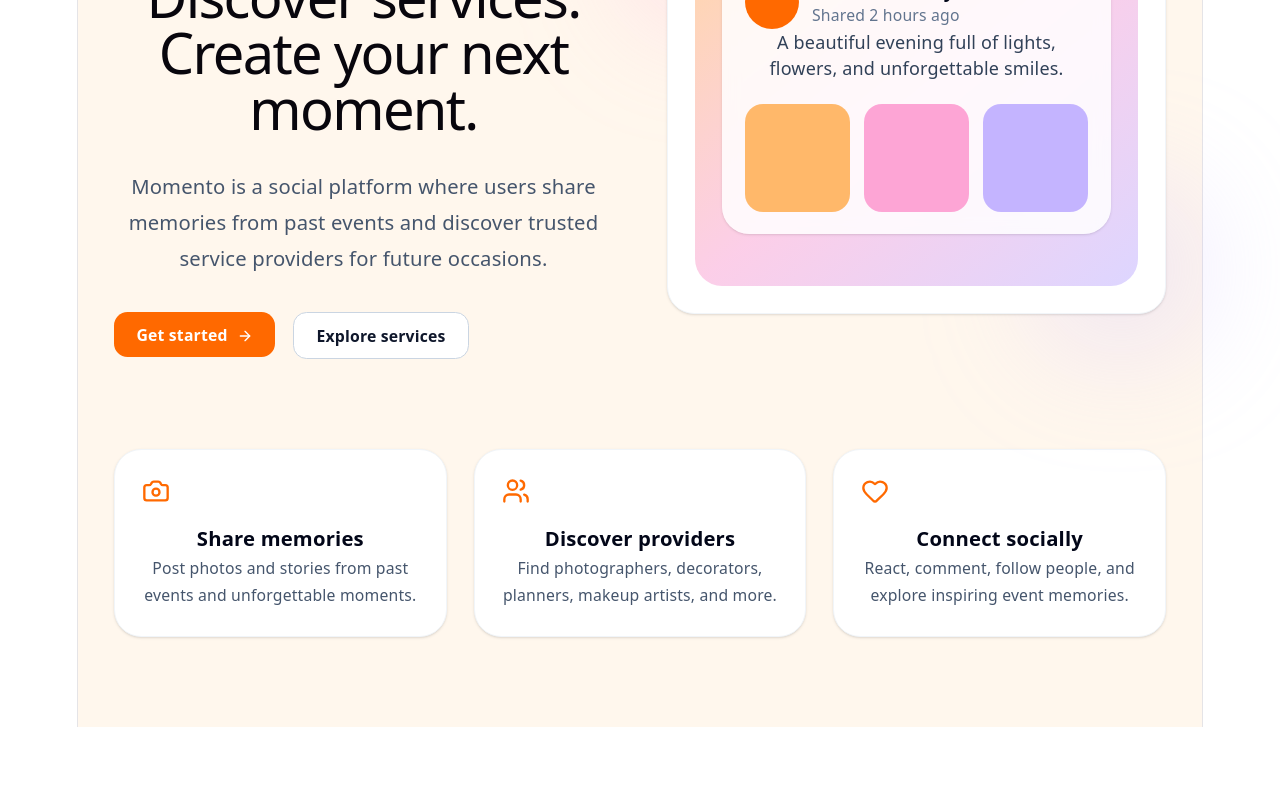
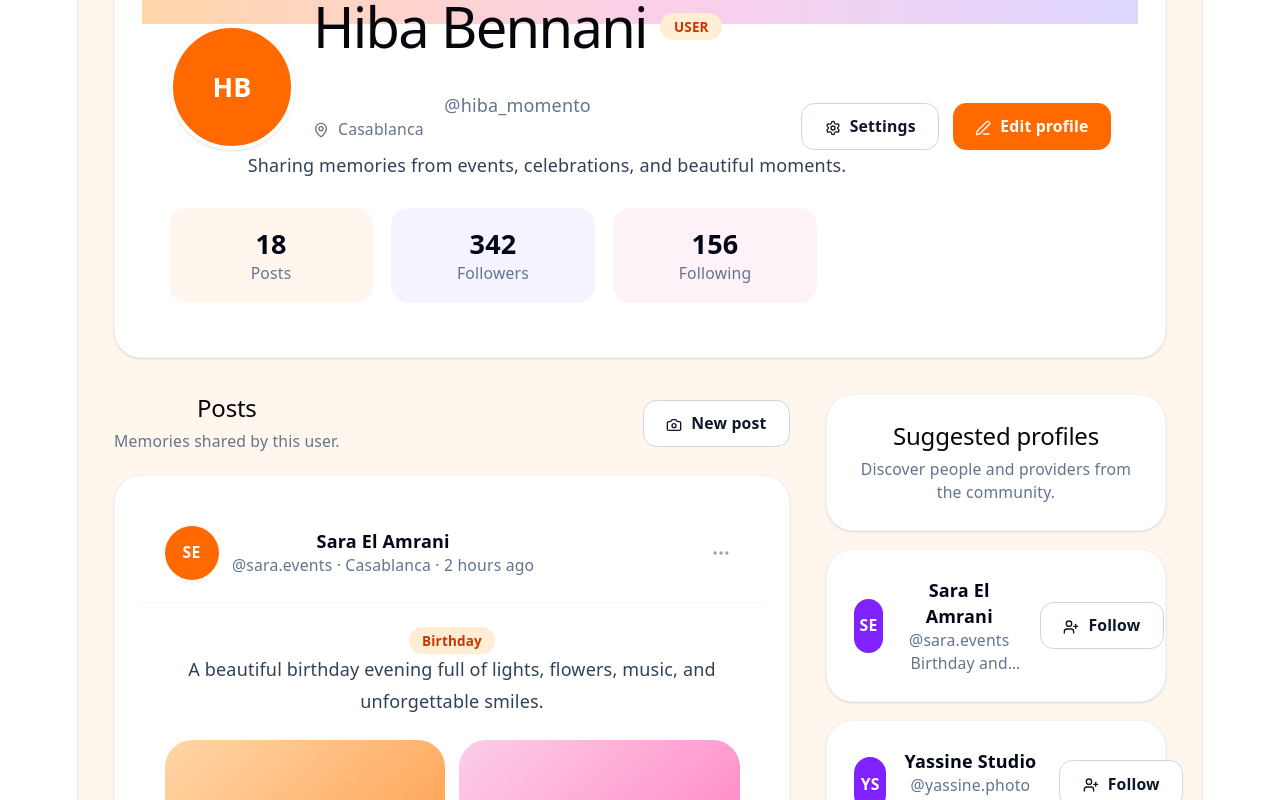
Before and after one commit to HibaWarti/Momento, a React (Vite) app in the folder frontend/: page /profile in a window 1280 px wide. Shown: the part 320-1120 px from the top of the page. Before the commit the page ends 1047 px from the top, so only its background shows below. Built offline with nearby package versions, Linux system fonts and the light colour scheme.

Commit message:
Add profile page and user card component

```diff
--- a/frontend/src/App.tsx
+++ b/frontend/src/App.tsx
@@ -7,6 +7,7 @@ import { ProvidersPage } from './pages/providers/ProvidersPage'
 import { LoginPage } from './pages/auth/LoginPage'
 import { RegisterPage } from './pages/auth/RegisterPage'
 import { FeedPage } from './pages/feed/FeedPage'
+import { ProfilePage } from './pages/profile/ProfilePage'
 
 function App() {
   return (
@@ -20,6 +21,7 @@ function App() {
           <Route path="/login" element={<LoginPage />} />
           <Route path="/register" element={<RegisterPage />} />
           <Route path="/feed" element={<FeedPage />} />
+          <Route path="/profile" element={<ProfilePage />} />
           <Route path="*" element={<HomePage />} />
         </Route>
       </Routes>
--- /dev/null
+++ b/frontend/src/components/users/UserCard.tsx
@@ -0,0 +1,36 @@
+import { UserPlus } from 'lucide-react'
+import { Button } from '../ui/Button'
+import { Card } from '../ui/Card'
+
+type UserCardProps = {
+  user: {
+    id: string
+    name: string
+    username: string
+    avatar: string
+    bio: string
+  }
+}
+
+export function UserCard({ user }: UserCardProps) {
+  return (
+    <Card className="flex items-center justify-between gap-4">
+      <div className="flex items-center gap-3">
+        <div className="flex h-12 w-12 items-center justify-center rounded-full bg-violet-600 text-sm font-bold text-white">
+          {user.avatar}
+        </div>
+
+        <div>
+          <h3 className="font-semibold text-slate-950">{user.name}</h3>
+          <p className="text-sm text-slate-500">@{user.username}</p>
+          <p className="mt-1 line-clamp-1 text-sm text-slate-500">{user.bio}</p>
+        </div>
+      </div>
+
+      <Button variant="outline" className="shrink-0">
+        <UserPlus className="mr-2 inline" size={16} />
+        Follow
+      </Button>
+    </Card>
+  )
+}
--- /dev/null
+++ b/frontend/src/data/mockUsers.ts
@@ -0,0 +1,38 @@
+export const mockCurrentUser = {
+  id: '1',
+  firstName: 'Hiba',
+  lastName: 'Bennani',
+  name: 'Hiba Bennani',
+  username: 'hiba_momento',
+  avatar: 'HB',
+  city: 'Casablanca',
+  bio: 'Sharing memories from events, celebrations, and beautiful moments.',
+  postsCount: 18,
+  followersCount: 342,
+  followingCount: 156,
+  role: 'USER',
+}
+
+export const mockSuggestedUsers = [
+  {
+    id: '2',
+    name: 'Sara El Amrani',
+    username: 'sara.events',
+    avatar: 'SE',
+    bio: 'Birthday and family memories.',
+  },
+  {
+    id: '3',
+    name: 'Yassine Studio',
+    username: 'yassine.photo',
+    avatar: 'YS',
+    bio: 'Photography provider in Rabat.',
+  },
+  {
+    id: '4',
+    name: 'Nora Beauty',
+    username: 'nora.beauty',
+    avatar: 'NB',
+    bio: 'Makeup artist and beauty services.',
+  },
+]
--- /dev/null
+++ b/frontend/src/pages/profile/ProfilePage.tsx
@@ -0,0 +1,112 @@
+import { Camera, Edit3, MapPin, Settings } from 'lucide-react'
+import { PostCard } from '../../components/posts/PostCard'
+import { Button } from '../../components/ui/Button'
+import { Card } from '../../components/ui/Card'
+import { Badge } from '../../components/ui/Badge'
+import { UserCard } from '../../components/users/UserCard'
+import { mockPosts } from '../../data/mockPosts'
+import { mockCurrentUser, mockSuggestedUsers } from '../../data/mockUsers'
+
+export function ProfilePage() {
+  return (
+    <main className="mx-auto max-w-7xl px-4 py-8 sm:px-6 lg:px-8">
+      <Card className="overflow-hidden p-0">
+        <div className="h-44 bg-gradient-to-r from-orange-200 via-pink-200 to-violet-200" />
+
+        <div className="px-6 pb-6">
+          <div className="-mt-14 flex flex-col justify-between gap-5 md:flex-row md:items-end">
+            <div className="flex flex-col gap-4 sm:flex-row sm:items-end">
+              <div className="flex h-28 w-28 items-center justify-center rounded-full border-4 border-white bg-orange-500 text-2xl font-bold text-white shadow-sm">
+                {mockCurrentUser.avatar}
+              </div>
+
+              <div className="pb-2">
+                <div className="flex flex-wrap items-center gap-3">
+                  <h1 className="text-3xl font-bold text-slate-950">{mockCurrentUser.name}</h1>
+                  <Badge variant="orange">{mockCurrentUser.role}</Badge>
+                </div>
+
+                <p className="mt-1 text-slate-500">@{mockCurrentUser.username}</p>
+
+                <p className="mt-3 flex items-center gap-2 text-sm text-slate-500">
+                  <MapPin size={16} />
+                  {mockCurrentUser.city}
+                </p>
+              </div>
+            </div>
+
+            <div className="flex flex-wrap gap-3">
+              <Button variant="outline">
+                <Settings className="mr-2 inline" size={16} />
+                Settings
+              </Button>
+
+              <Button>
+                <Edit3 className="mr-2 inline" size={16} />
+                Edit profile
+              </Button>
+            </div>
+          </div>
+
+          <p className="mt-6 max-w-2xl leading-7 text-slate-700">{mockCurrentUser.bio}</p>
+
+          <div className="mt-6 grid max-w-xl grid-cols-3 gap-4">
+            <div className="rounded-2xl bg-orange-50 p-4 text-center">
+              <p className="text-2xl font-bold text-slate-950">{mockCurrentUser.postsCount}</p>
+              <p className="text-sm text-slate-500">Posts</p>
+            </div>
+
+            <div className="rounded-2xl bg-violet-50 p-4 text-center">
+              <p className="text-2xl font-bold text-slate-950">
+                {mockCurrentUser.followersCount}
+              </p>
+              <p className="text-sm text-slate-500">Followers</p>
+            </div>
+
+            <div className="rounded-2xl bg-pink-50 p-4 text-center">
+              <p className="text-2xl font-bold text-slate-950">
+                {mockCurrentUser.followingCount}
+              </p>
+              <p className="text-sm text-slate-500">Following</p>
+            </div>
+          </div>
+        </div>
+      </Card>
+
+      <div className="mt-8 grid gap-8 lg:grid-cols-[1fr_340px]">
+        <section>
+          <div className="mb-5 flex items-center justify-between">
+            <div>
+              <h2 className="text-2xl font-bold text-slate-950">Posts</h2>
+              <p className="text-sm text-slate-500">Memories shared by this user.</p>
+            </div>
+
+            <Button variant="outline">
+              <Camera className="mr-2 inline" size={16} />
+              New post
+            </Button>
+          </div>
+
+          <div className="space-y-6">
+            {mockPosts.slice(0, 2).map((post) => (
+              <PostCard key={post.id} post={post} />
+            ))}
+          </div>
+        </section>
+
+        <aside className="space-y-4">
+          <Card>
+            <h2 className="font-bold text-slate-950">Suggested profiles</h2>
+            <p className="mt-2 text-sm text-slate-500">
+              Discover people and providers from the community.
+            </p>
+          </Card>
+
+          {mockSuggestedUsers.map((user) => (
+            <UserCard key={user.id} user={user} />
+          ))}
+        </aside>
+      </div>
+    </main>
+  )
+}
```
Also changed, not shown: 2 other files (tests, documents, lock files or other folders).
